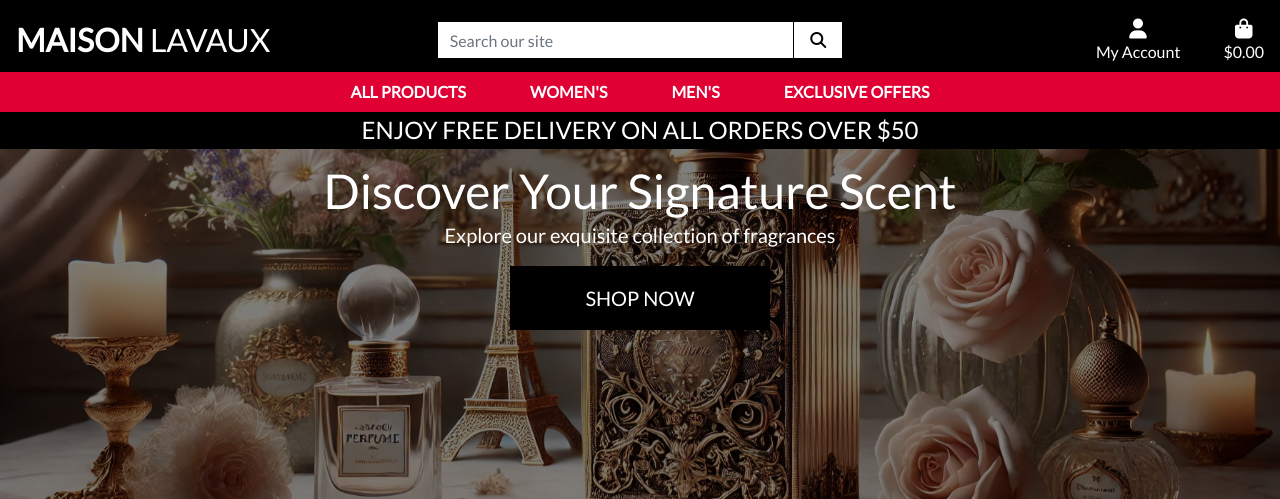
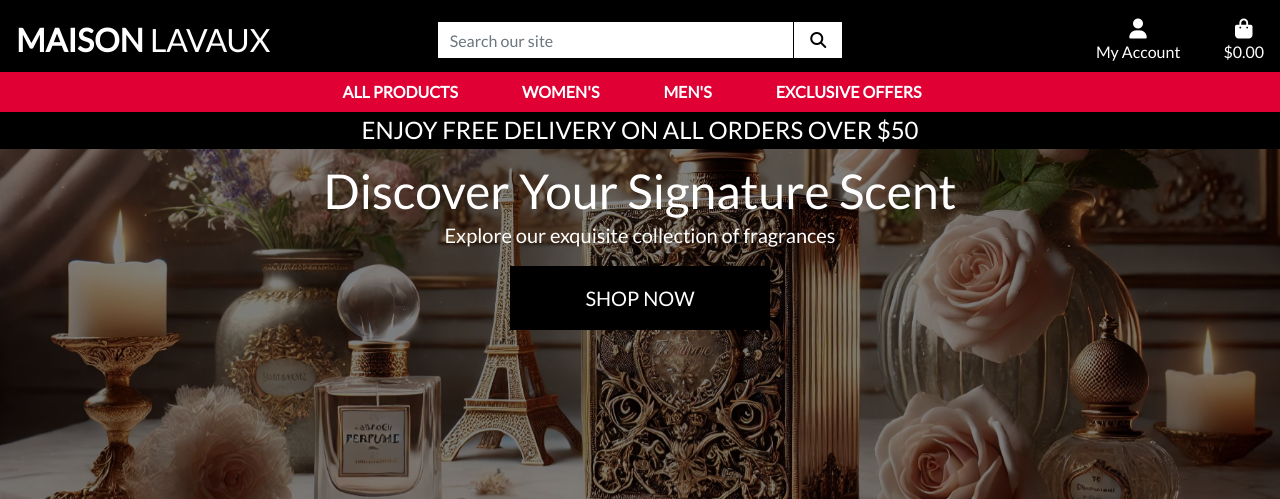
Before and after one commit to jdohertydev/maison_lavaux, a Django app: page / in a window 1280 px wide. Shown: the top 499 px of the page. Run offline with Django 3.2, Linux system fonts and the light colour scheme; data comes from the database, SQL or seed files in the repository; data that the repository does not hold is empty; parts of the project's set-up code (start-up, migrations or seed data) failed here and were passed over; some libraries are stand-ins or nearby versions.

Commit message:
Updated navbar padding with pl-2 and pr-4 for improved alignment

```diff
--- a/static/css/base.css
+++ b/static/css/base.css
@@ -138,6 +138,7 @@ body {
 #topnav .dropdown-menu a {
     color: black !important;
 }
+
 
 .dropdown-item:active {
     background-color: transparent !important; /* Remove the blue background */
--- a/templates/includes/main-nav.html
+++ b/templates/includes/main-nav.html
@@ -1,5 +1,5 @@
 <div class="collapse navbar-collapse" id="main-nav">
-    <ul class="navbar-nav w-auto mx-auto">
+    <ul class="navbar-nav w-auto mx-auto pl-2 pr-4">
         <li class="nav-item d-block d-md-none">
             <a class="logo-font font-weight-bold nav-link text-black mr-5" href="{% url 'home' %}" id="home-link">
                 Home
```
